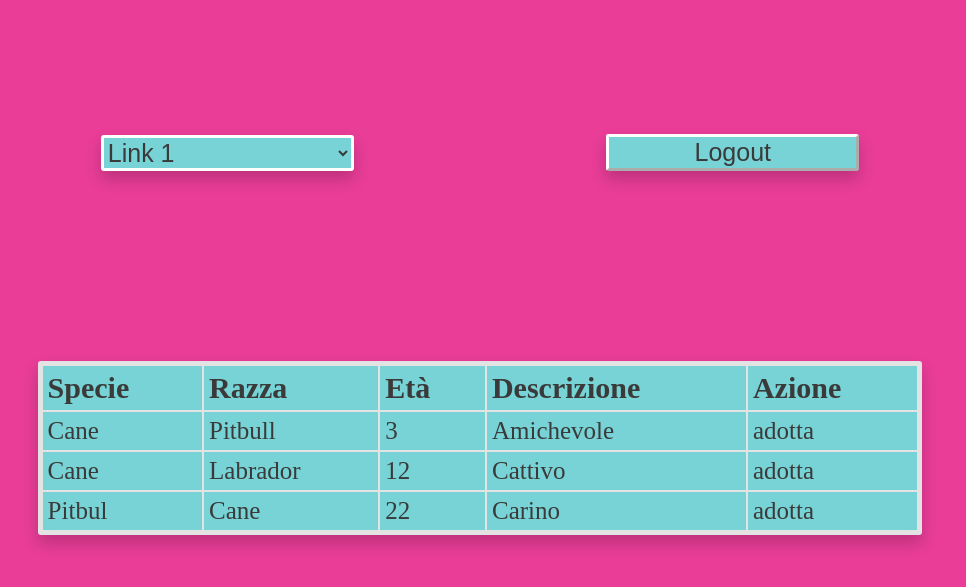
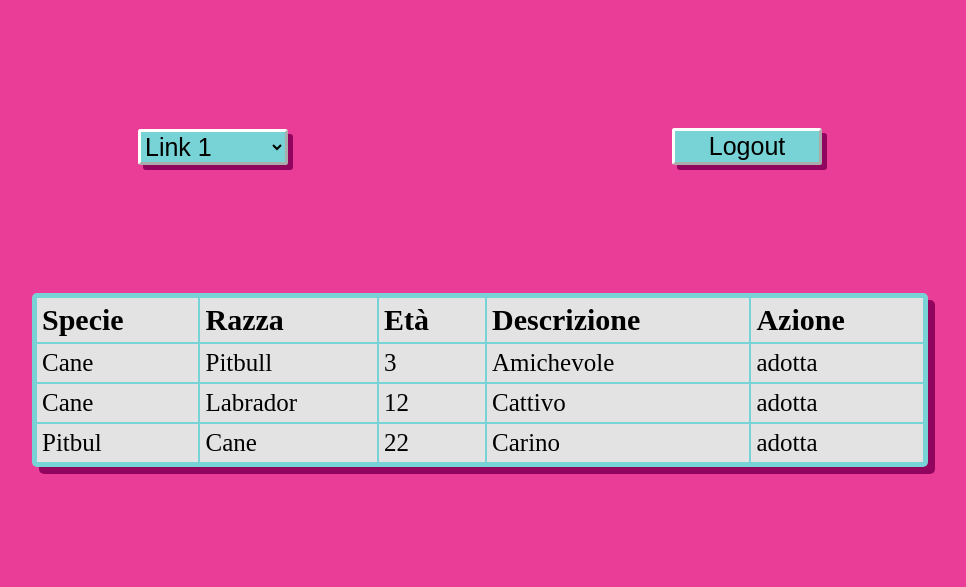
Before and after one commit to NicoloCossu/ProgettoISW, a Django app: page /home/ in a window 1280 px wide. Shown: the top 587 px of the page, without its empty margins (160-1126 px from the left). Run offline with Django 4.2, Linux system fonts and the light colour scheme; data comes from the database, SQL or seed files in the repository.

Commit message:
Modifiche alle pagine home e adotta
Varie modifiche grafiche e aggiunta del pulsante home alla pagina adotta (promemoria: collega il pulsante alla pagina home...)

```diff
--- a/ProgettoISW/polls/static/styles.css
+++ b/ProgettoISW/polls/static/styles.css
@@ -1,36 +1,42 @@
 *{
     background-color: rgb(233, 61, 152) ;
+    margin: 0;
 }
 
-.buttonsWrapper{
+.navbar{
     display: flex;
-    justify-content: space-between;
     align-items: center;
+    justify-content: center;
 }
 
 .dropdown{
     background-color: rgb(119, 211, 213);
-    color: rgb(58, 58, 58);
     border-color: #fff;
     border-width: 3px;
-    width: 20%;
-    margin-left: 20%;
+    width: 150px;
+    margin-right: 30%;
     margin-top: 10%;
     font-size: 25px;
-    box-shadow: 0px 8px 16px 0px rgba(0,0,0,0.2);
+    box-shadow: 5px 5px rgb(146, 5, 94);
     border-radius: 3px;
+    border-style: outset;
+}
+
+.dropdown:hover {background-color: #00ddff;}
+
+.button_link{
+    width: 150px;
+    margin-top: 10%;
+    align-self: center;
 }
 
 .pulsante{
     background-color: rgb(119, 211, 213);
-    color: rgb(58, 58, 58);
     border-color: #fff;
     border-width: 3px;
-    width: 20%;
-    margin-right: 20%;
-    margin-top: 10%;
+    width: 100%;
     font-size: 25px;
-    box-shadow: 0px 8px 16px 0px rgba(0,0,0,0.2);
+    box-shadow: 5px 5px rgb(146, 5, 94);
     border-radius: 3px;
 }
 
@@ -42,28 +48,28 @@
 }
 
 .pulsante_tabella{
+    background: #e3e3e3;
     box-shadow: none;
 }
 
 .pulsante_tabella:hover{
-    background: rgb(119, 211, 213);
+    background: #e3e3e3;
     font-weight: bold;
 }
 
 table{
-    background-color: #e3e3e3;
-    color: rgb(58, 58, 58);
+    background-color: rgb(119, 211, 213);
     margin: auto;
-    margin-top: 15%;
+    margin-top: 10%;
     text-align: left;
     width: 70%;
     padding: 3px;
-    box-shadow: 0px 8px 16px 0px rgba(0,0,0,0.2);
-    border-radius: 3px;
+    box-shadow: 7px 7px rgb(146, 5, 94);
+    border-radius: 5px;
 }
 
 th, td{
-    background-color: rgb(119, 211, 213);
+    background-color: #e3e3e3;
     font-size: 30px;
     padding: 5px;
     padding-right: 20px;
@@ -86,9 +92,10 @@
     padding: 20px;
     border: 2px solid #e3e3e3;
     border-radius: 5px;
-    box-shadow: 0px 8px 16px 0px rgba(0,0,0,0.2);
+    box-shadow: 7px 7px rgb(146, 5, 94);
     background-color: #fff;
     margin-top: 50px;
+    font-size: 20px;
 }
 
 form label{
@@ -116,6 +123,7 @@
     color: #fff;
     border: 1px solid #e3e3e3;
     border-radius: 3px;
+    font-size: 15px;
 }
 
 form button:hover {background-color: #00ddff;}
--- a/ProgettoISW/polls/templates/adotta.html
+++ b/ProgettoISW/polls/templates/adotta.html
@@ -13,6 +13,11 @@
     </head>
     <body>
 
+        <div class="navbar">
+            <a class="button_link" href="http://www.google.com/">
+                <button class="pulsante" >Home</button>
+            </a>
+        </div>
 
         <form method="POST" action="{% url 'adotta' %}">
             {% csrf_token %}
--- a/ProgettoISW/polls/templates/home.html
+++ b/ProgettoISW/polls/templates/home.html
@@ -13,14 +13,16 @@
     </head>
     <body>
 
-        <div class="buttonsWrapper">
+        <div class="navbar">
             <select class="dropdown" placeholder="Filtri">
                 <option value="">Link 1</option>
                 <option value="">Link 2</option>
                 <option value="">Link 3</option>
             </select>
 
-            <button class="pulsante">Logout</button>
+            <a class="button_link" href="http://www.google.com/">
+                <button class="pulsante" >Logout</button>
+            </a>
         </div>
 
         <table>
```
